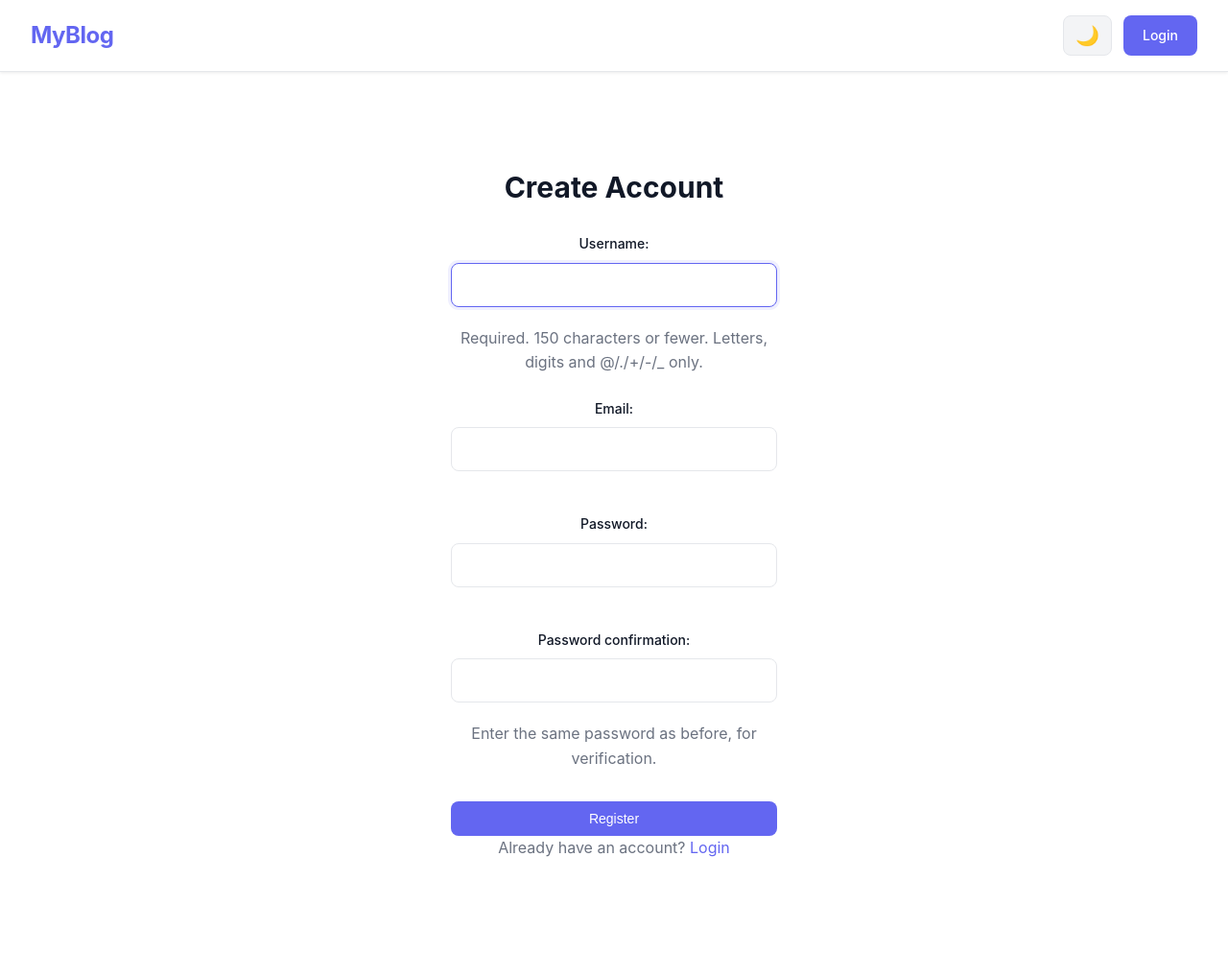
After one commit to Tejprakash01/django-blog-project, a Django app: page /register/ in a window 1280 px wide. The commit adds this page. Shown: the whole page at 96% size. Run offline with Django 4.2, Linux system fonts and the light colour scheme.

Commit message:
Center register page, login-to-register flow, UI polish

```diff
--- a/blog/forms.py
+++ b/blog/forms.py
@@ -1,5 +1,15 @@
 from django import forms
 from .models import Post, Comment, Profile
+from django.contrib.auth.models import User
+from django.contrib.auth.forms import UserCreationForm
+
+class RegisterForm(UserCreationForm):
+    email = forms.EmailField(required=True)
+
+    class Meta:
+        model = User
+        fields = ["username", "email", "password1", "password2"]
+
 
 class PostForm(forms.ModelForm):
     class Meta:
--- a/blog/static/blog/style.css
+++ b/blog/static/blog/style.css
@@ -534,15 +534,21 @@ form p {
   background: var(--bg-secondary);
 }
 
+.auth-wrapper {
+  min-height: calc(100vh - 80px); /* accounts for navbar */
+  display: flex;
+  align-items: center;
+  justify-content: center;
+  padding: 2rem;
+}
+
 .auth-card {
-  background: var(--bg-card);
-  border: 1px solid var(--border);
-  border-radius: var(--radius-lg);
-  padding: 2.5rem;
-  box-shadow: var(--shadow-lg);
+  background: var(--card-bg);
+  width: 100%;
   max-width: 420px;
-  width: 100%;
-  margin: 1rem;
+  padding: 2rem 2.5rem;
+  border-radius: 12px;
+  box-shadow: var(--shadow);
 }
 
 .auth-card h2 {
@@ -629,3 +635,17 @@ form p {
   background: var(--primary);
   color: white;
 }
+
+/* AUTH (LOGIN + REGISTER) CENTER FIX */
+.auth-page {
+  display: flex;
+  justify-content: center;
+  align-items: center;
+  min-height: calc(100vh - 80px);
+  padding: 2rem;
+}
+
+.auth-page .form-box,
+.auth-page .form-container {
+  margin: 0 auto;
+}
--- a/blog/templates/blog/login.html
+++ b/blog/templates/blog/login.html
@@ -33,6 +33,11 @@
     </form>
 
     <a href="{% url 'home' %}" class="link-small">Back to home</a>
+    <p class="auth-switch">
+        Not registered?
+        <a href="{% url 'register' %}">Create an account</a>
+    </p>
+
 </div>
 </body>
 </html>
--- /dev/null
+++ b/blog/templates/blog/register.html
@@ -0,0 +1,23 @@
+{% extends "blog/base.html" %}
+
+{% block content %}
+<div class="auth-wrapper">
+  <div class="auth-card">
+    <h2>Create Account</h2>
+
+    <form method="post">
+      {% csrf_token %}
+      {{ form.as_p }}
+
+      <button type="submit" class="btn-primary">
+        Register
+      </button>
+    </form>
+
+    <p class="auth-switch">
+      Already have an account?
+      <a href="{% url 'login' %}">Login</a>
+    </p>
+  </div>
+</div>
+{% endblock %}
--- a/blog/urls.py
+++ b/blog/urls.py
@@ -20,6 +20,7 @@ urlpatterns = [
     path('edit/<int:post_id>/', views.edit_post, name='edit_post'),
     path('post/<int:post_id>/', views.post_detail, name='post_detail'),
     path('delete/<int:post_id>/', views.delete_post, name='delete_post'),
+    path("register/", views.register_view, name="register"),
 
 
 
--- a/blog/views.py
+++ b/blog/views.py
@@ -5,13 +5,26 @@ from django.core.paginator import Paginator
 from django.db.models import Q
 from .models import Post, Comment, Profile
 from .forms import PostForm, CommentForm, ProfileForm
-from django.shortcuts import render, get_object_or_404
 from django.contrib.auth.models import User
-from django.shortcuts import get_object_or_404, redirect
-from django.contrib.auth.decorators import login_required
 from django.contrib import messages
-from django.shortcuts import redirect
 from .forms import PostForm
+from django.contrib.auth import login
+from .forms import RegisterForm
+
+def register_view(request):
+    if request.user.is_authenticated:
+        return redirect("home")
+
+    if request.method == "POST":
+        form = RegisterForm(request.POST)
+        if form.is_valid():
+            user = form.save()
+            login(request, user)   # ✅ auto login
+            return redirect("home")
+    else:
+        form = RegisterForm()
+
+    return render(request, "blog/register.html", {"form": form})
 
 def post_detail(request, post_id):
     post = get_object_or_404(Post, id=post_id)
```
